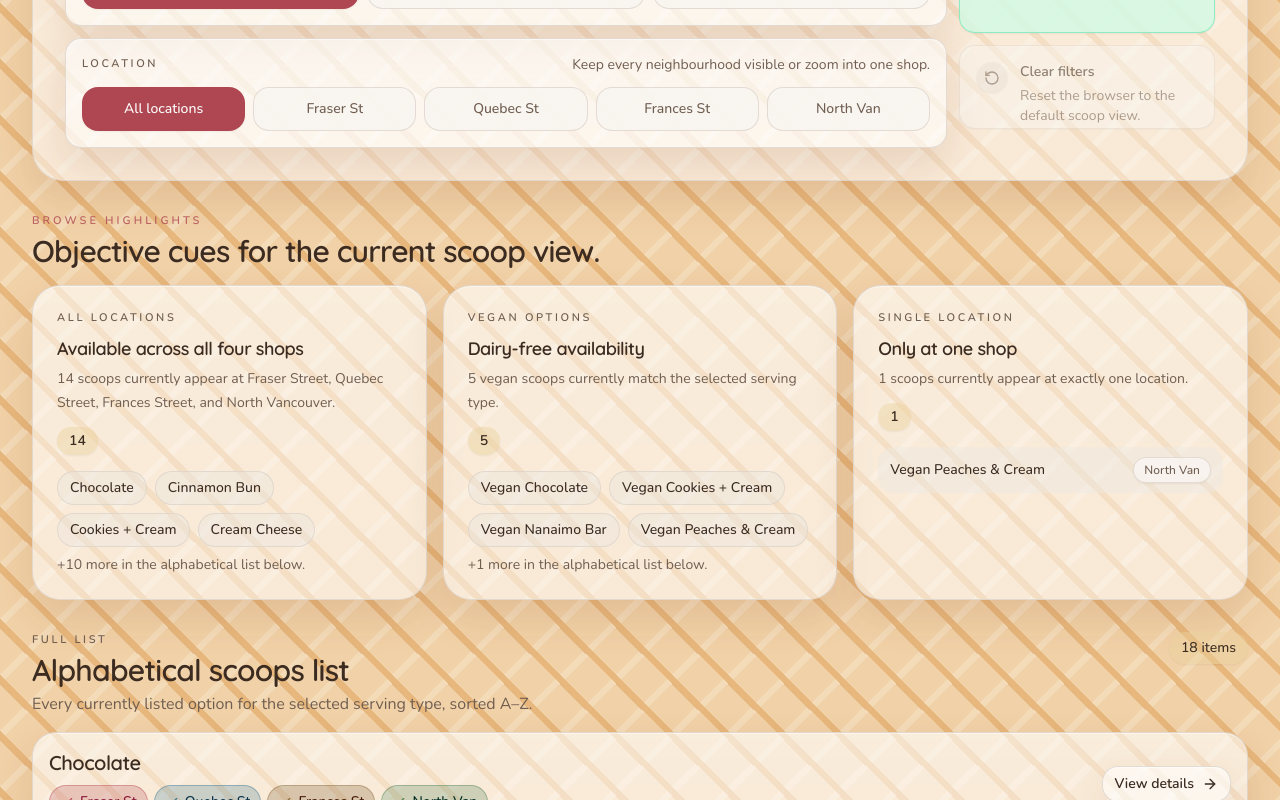
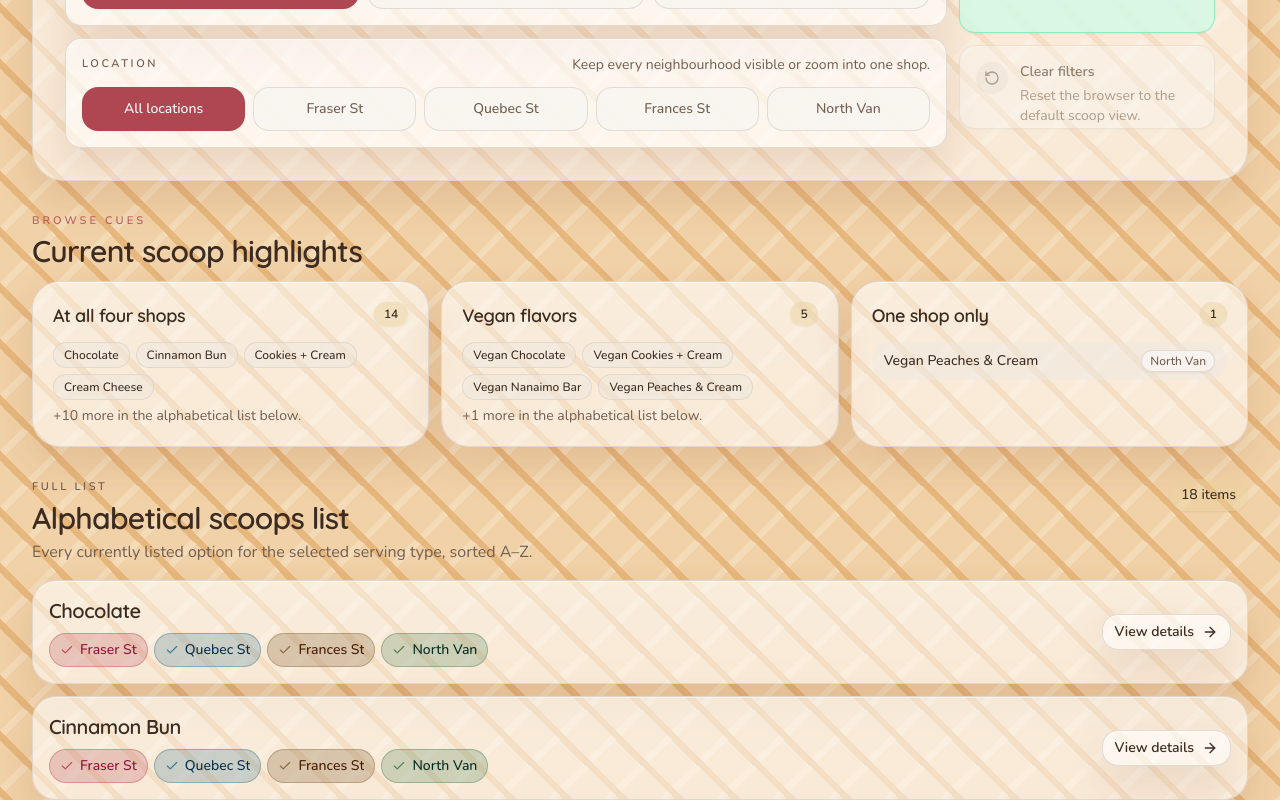
Before and after one commit to vibe-application/earnest-flavours, a React (Vite) app: page / in a window 1280 px wide. Shown: the part 522-1322 px from the top of the page. Built offline with nearby package versions, Linux system fonts and the light colour scheme.

Commit message:
refactor(ui): compact browse highlight cards
Ultraworked with [Sisyphus](https://github.com/code-yeongyu/oh-my-openagent)

Co-authored-by: Sisyphus <clio-agent@sisyphuslabs.ai>

```diff
--- a/src/components/custom/FlavorBrowseHighlights.tsx
+++ b/src/components/custom/FlavorBrowseHighlights.tsx
@@ -1,4 +1,5 @@
 import { stores } from '@/data/stores';
+import { cn } from '@/lib/utils';
 import type { Flavor } from '@/data/flavors';
 import {
   type FlavorHighlightBucket,
@@ -6,45 +7,76 @@
   type ServingType,
 } from '@/lib/flavor-browser';
 import { getStoresForServingType } from '@/lib/flavor-logic';
+import type { StoreId } from '@/data/stores';
+
+export interface RemovedFlavorHighlight {
+  id: string;
+  name: string;
+  storeIds: StoreId[];
+}
 
 interface FlavorBrowseHighlightsProps {
   buckets: FlavorHighlightBucket[];
+  removedSinceYesterday: RemovedFlavorHighlight[];
   servingType: ServingType;
 }
 
-const servingTypeLabels: Record<ServingType, string> = {
-  scoop: 'scoops',
-  pint: 'pints',
-  sandwich: 'sandwiches',
+const previewLimit = 4;
+
+const sectionEyebrowClass = 'text-[11px] font-semibold uppercase tracking-[0.28em] text-primary/80';
+const cardClass = 'glass-pane rounded-[1.75rem] p-4 shadow-soft sm:p-5';
+const cardCountClass =
+  'inline-flex items-center rounded-full bg-secondary/45 px-2.5 py-1 text-xs font-semibold text-foreground shadow-xs';
+const listHintClass = 'text-xs text-muted-foreground sm:text-sm';
+const diffRowClass =
+  'flex flex-col gap-1.5 rounded-[1.25rem] bg-muted/45 px-3 py-2 sm:flex-row sm:items-center sm:justify-between';
+const badgeClass =
+  'inline-flex shrink-0 items-center rounded-full border px-2 py-0.5 text-[11px] font-medium shadow-xs sm:text-xs';
+const pillListItemClass =
+  'inline-flex items-center rounded-full border border-border/70 bg-muted/45 px-2.5 py-1 text-xs font-medium text-foreground';
+const singleLocationRowClass =
+  'flex items-center justify-between gap-3 rounded-[1.25rem] bg-muted/45 px-3 py-2';
+
+const diffCardTestIds = {
+  added: 'added-since-yesterday',
+  removed: 'removed-since-yesterday',
+} as const;
+
+const bucketTestIdById: Record<FlavorHighlightBucketId, string> = {
+  'new-today': diffCardTestIds.added,
+  'all-locations': 'all-locations',
+  vegan: 'vegan',
+  'single-location': 'single-location',
 };
 
-const previewLimit = 4;
+const storeBadgeClasses: Record<StoreId, string> = {
+  fraser:
+    'border-store-fraser/25 bg-store-fraser/15 text-store-fraser dark:border-store-fraser/30 dark:bg-store-fraser/10 dark:text-rose-100',
+  quebec:
+    'border-store-quebec/25 bg-store-quebec/15 text-store-quebec dark:border-store-quebec/30 dark:bg-store-quebec/10 dark:text-sky-100',
+  frances:
+    'border-store-frances/25 bg-store-frances/20 text-store-frances dark:border-store-frances/30 dark:bg-store-frances/10 dark:text-amber-100',
+  northvan:
+    'border-store-northvan/25 bg-store-northvan/15 text-store-northvan dark:border-store-northvan/30 dark:bg-store-northvan/10 dark:text-emerald-100',
+};
 
 const bucketCopy: Record<
   FlavorHighlightBucketId,
   {
-    eyebrow: string;
-    title: string;
-    description: (count: number, servingLabel: string) => string;
+    label: string;
   }
 > = {
+  'new-today': {
+    label: 'New today',
+  },
   'all-locations': {
-    eyebrow: 'All locations',
-    title: 'Available across all four shops',
-    description: (count, servingLabel) =>
-      `${count} ${servingLabel} currently appear at Fraser Street, Quebec Street, Frances Street, and North Vancouver.`,
+    label: 'At all four shops',
   },
   vegan: {
-    eyebrow: 'Vegan options',
-    title: 'Dairy-free availability',
-    description: (count, servingLabel) =>
-      `${count} vegan ${servingLabel} currently match the selected serving type.`,
+    label: 'Vegan flavors',
   },
   'single-location': {
-    eyebrow: 'Single location',
-    title: 'Only at one shop',
-    description: (count, servingLabel) =>
-      `${count} ${servingLabel} currently appear at exactly one location.`,
+    label: 'One shop only',
   },
 };
 
@@ -54,75 +86,175 @@
   return stores.find((store) => store.id === storeId);
 };
 
+const getStoresForBucketFlavor = (bucket: FlavorHighlightBucket, flavor: Flavor) => {
+  const bucketStoreIds = bucket.storeIdsByFlavorId[flavor.id] ?? [];
+
+  return stores.filter((store) => bucketStoreIds.includes(store.id));
+};
+
+const renderDiffRows = (
+  rows: Array<{ id: string; name: string; storeIds: StoreId[] }>,
+  bucketTestId: string,
+) => {
+  return (
+    <ul className="space-y-1.5">
+      {rows.map((row) => {
+        const rowStores = stores.filter((store) => row.storeIds.includes(store.id));
+
+        return (
+          <li
+            key={row.id}
+            data-testid={`highlight-${bucketTestId}-row-${row.id}`}
+            className={diffRowClass}
+          >
+            <span className="min-w-0 text-sm font-medium text-foreground">{row.name}</span>
+
+            <div className="flex flex-wrap gap-1 sm:justify-end">
+              {rowStores.map((store) => (
+                <span
+                  key={store.id}
+                  data-testid={`highlight-${bucketTestId}-badge-${row.id}-${store.id}`}
+                  className={cn(
+                    badgeClass,
+                    storeBadgeClasses[store.id],
+                  )}
+                >
+                  {store.shortName}
+                </span>
+              ))}
+            </div>
+          </li>
+        );
+      })}
+    </ul>
+  );
+};
+
 export function FlavorBrowseHighlights({
   buckets,
+  removedSinceYesterday,
   servingType,
 }: FlavorBrowseHighlightsProps) {
-  const servingLabel = servingTypeLabels[servingType];
+  const addedBucket = buckets.find((bucket) => bucket.id === 'new-today') ?? null;
+  const remainingBuckets = buckets.filter((bucket) => bucket.id !== 'new-today');
+  const removedPreviewRows = removedSinceYesterday.slice(0, previewLimit);
+  const removedRemainingCount = removedSinceYesterday.length - removedPreviewRows.length;
+  const hasDayOverDayChanges = Boolean(addedBucket) || removedSinceYesterday.length > 0;
 
-  if (buckets.length === 0) {
+  if (buckets.length === 0 && removedSinceYesterday.length === 0) {
     return null;
   }
 
   return (
-    <section className="space-y-4" aria-label="Objective flavor highlights">
+    <section className="space-y-3" aria-label="Objective flavor highlights">
       <div className="space-y-1">
-        <div className="space-y-1">
-          <p className="text-[11px] font-semibold uppercase tracking-[0.28em] text-primary/80">
-            Browse highlights
-          </p>
-          <h2 className="text-2xl text-balance text-foreground sm:text-3xl">
-            Objective cues for the current {servingType} view.
-          </h2>
-        </div>
+        <p className={sectionEyebrowClass}>Browse cues</p>
+        <h2 className="text-2xl text-balance text-foreground sm:text-3xl">
+          {hasDayOverDayChanges ? `Today’s ${servingType} highlights` : `Current ${servingType} highlights`}
+        </h2>
       </div>
 
-      <div className="grid gap-4 lg:grid-cols-3">
-        {buckets.map((bucket) => {
+      <div className="grid gap-3 lg:grid-cols-3">
+        {addedBucket ? (() => {
+          const previewFlavors = addedBucket.flavors.slice(0, previewLimit);
+          const remainingCount = addedBucket.flavors.length - previewFlavors.length;
+          const copy = bucketCopy[addedBucket.id];
+          const bucketTestId = bucketTestIdById[addedBucket.id];
+          const addedRows = previewFlavors.map((flavor) => ({
+            id: flavor.id,
+            name: flavor.name,
+            storeIds: getStoresForBucketFlavor(addedBucket, flavor).map((store) => store.id),
+          }));
+
+          return (
+            <article
+              key={addedBucket.id}
+              data-testid={`highlight-${bucketTestId}`}
+              className={cardClass}
+            >
+              <div className="flex flex-wrap items-start justify-between gap-2">
+                <h3 className="text-base leading-tight text-foreground sm:text-lg">{copy.label}</h3>
+
+                <span className={cardCountClass}>
+                  {addedBucket.flavors.length}
+                </span>
+              </div>
+
+              <div className="mt-3 space-y-1.5">
+                {renderDiffRows(addedRows, bucketTestId)}
+
+                {remainingCount > 0 ? (
+                  <p className={listHintClass}>
+                    +{remainingCount} more in the alphabetical list below.
+                  </p>
+                ) : null}
+              </div>
+            </article>
+          );
+        })() : null}
+
+        {removedSinceYesterday.length > 0 ? (
+          <article
+            key={diffCardTestIds.removed}
+            data-testid={`highlight-${diffCardTestIds.removed}`}
+            className={cardClass}
+          >
+            <div className="flex flex-wrap items-start justify-between gap-2">
+              <h3 className="text-base leading-tight text-foreground sm:text-lg">Gone since yesterday</h3>
+
+              <span className={cardCountClass}>
+                {removedSinceYesterday.length}
+              </span>
+            </div>
+
+            <div className="mt-3 space-y-1.5">
+              {renderDiffRows(removedPreviewRows, diffCardTestIds.removed)}
+
+              {removedRemainingCount > 0 ? (
+                <p className={listHintClass}>
+                  +{removedRemainingCount} more from yesterday&apos;s list.
+                </p>
+              ) : null}
+            </div>
+          </article>
+        ) : null}
+
+        {remainingBuckets.map((bucket) => {
           const previewFlavors = bucket.flavors.slice(0, previewLimit);
           const remainingCount = bucket.flavors.length - previewFlavors.length;
           const copy = bucketCopy[bucket.id];
+          const bucketTestId = bucketTestIdById[bucket.id];
 
           return (
             <article
               key={bucket.id}
-              data-testid={`highlight-${bucket.id}`}
-              className="glass-pane rounded-[1.75rem] p-5 shadow-soft sm:p-6"
+              data-testid={`highlight-${bucketTestId}`}
+              className={cardClass}
             >
-              <div className="space-y-2">
-                <p className="text-[11px] font-semibold uppercase tracking-[0.24em] text-muted-foreground">
-                  {copy.eyebrow}
-                </p>
-                <div className="flex flex-wrap items-start justify-between gap-3">
-                  <div className="space-y-1">
-                    <h3 className="text-lg text-foreground">{copy.title}</h3>
-                    <p className="text-sm leading-6 text-muted-foreground">
-                      {copy.description(bucket.flavors.length, servingLabel)}
-                    </p>
-                  </div>
+              <div className="flex flex-wrap items-start justify-between gap-2">
+                <h3 className="text-base leading-tight text-foreground sm:text-lg">{copy.label}</h3>
 
-                  <span className="inline-flex items-center rounded-full bg-secondary/45 px-3 py-1 text-sm font-semibold text-foreground shadow-xs">
-                    {bucket.flavors.length}
-                  </span>
-                </div>
+                <span className={cardCountClass}>
+                  {bucket.flavors.length}
+                </span>
               </div>
 
-              <div className="mt-4 space-y-2">
+              <div className="mt-3 space-y-1.5">
                 {bucket.id === 'single-location' ? (
-                  <ul className="space-y-2">
+                  <ul className="space-y-1.5">
                     {previewFlavors.map((flavor) => {
                       const store = getPreviewStore(flavor, servingType);
 
                       return (
                         <li
                           key={flavor.id}
-                          className="flex items-center justify-between gap-3 rounded-2xl bg-muted/45 px-3 py-2.5"
+                          className={singleLocationRowClass}
                         >
                           <span className="min-w-0 text-sm font-medium text-foreground">
                             {flavor.name}
                           </span>
                           {store ? (
-                            <span className="inline-flex shrink-0 items-center rounded-full border border-border/70 bg-background/85 px-2.5 py-1 text-xs font-medium text-muted-foreground shadow-xs">
+                            <span className="inline-flex shrink-0 items-center rounded-full border border-border/70 bg-background/85 px-2 py-0.5 text-[11px] font-medium text-muted-foreground shadow-xs sm:text-xs">
                               {store.shortName}
                             </span>
                           ) : null}
@@ -131,11 +263,11 @@
                     })}
                   </ul>
                 ) : (
-                  <div className="flex flex-wrap gap-2">
+                  <div className="flex flex-wrap gap-1.5">
                     {previewFlavors.map((flavor) => (
                       <span
                         key={flavor.id}
-                        className="inline-flex items-center rounded-full border border-border/70 bg-muted/45 px-3 py-1.5 text-sm font-medium text-foreground"
+                        className={pillListItemClass}
                       >
                         {flavor.name}
                       </span>
@@ -144,7 +276,7 @@
                 )}
 
                 {remainingCount > 0 ? (
-                  <p className="text-sm text-muted-foreground">
+                  <p className={listHintClass}>
                     +{remainingCount} more in the alphabetical list below.
                   </p>
                 ) : null}
```
Also changed, not shown: 2 other files (tests, documents, lock files or other folders).
